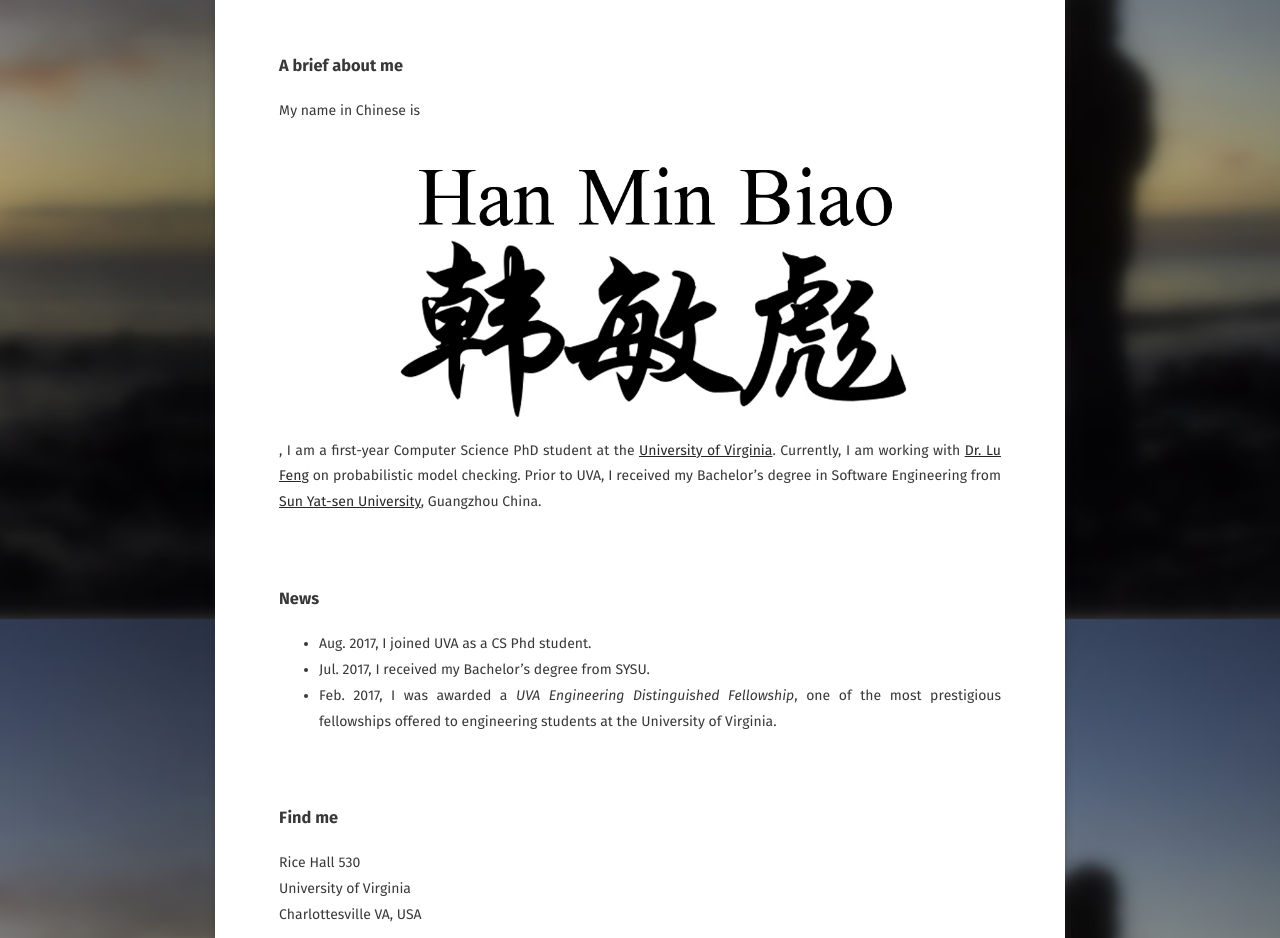
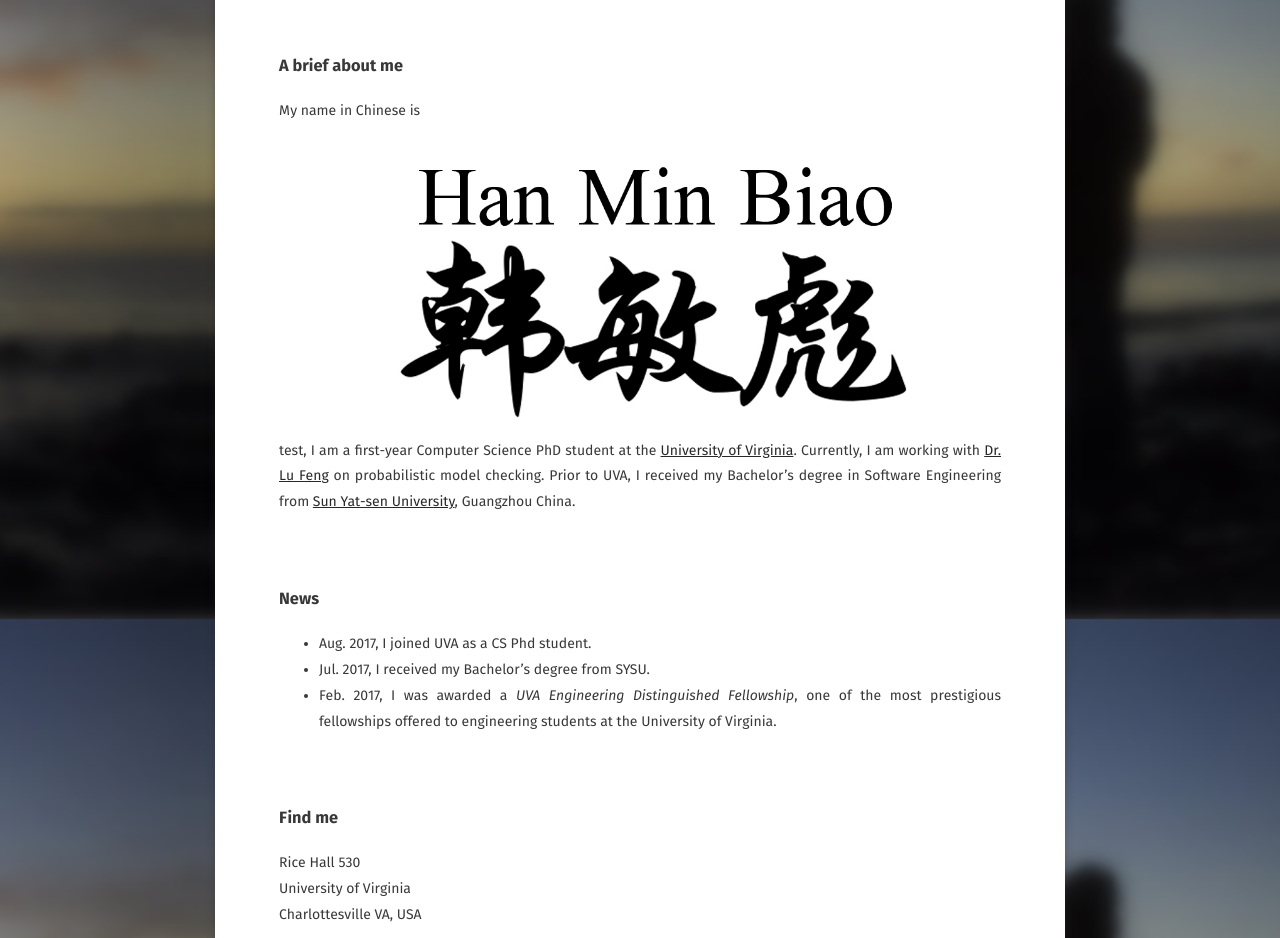
Before and after one commit to FrancisDavis/FrancisDavis.github.io, a Jekyll site: the page built from about/index.md, in a window 1280 px wide, cut to the strip 281-1219 px from the top of the page. Built offline with Jekyll 4.4.1, drawn with Linux system fonts in a browser that asks for light colours; some web fonts are replaced.

Commit message:
Update index.md

```diff
--- a/about/index.md
+++ b/about/index.md
@@ -7,7 +7,7 @@ comments: false
 ---
 
 ### A brief about me
-My name in Chinese is <img src ="name.jpg" width="57" height="25" />, I am a first-year Computer Science PhD student at the [University of Virginia](http://www.virginia.edu/). Currently, I am working with [Dr. Lu Feng](http://www.cs.virginia.edu/~lufeng/index.html) on probabilistic model checking. Prior to UVA, I received my Bachelor's degree in Software Engineering from [Sun Yat-sen University](http://www.sysu.edu.cn/2012/en/index.htm), Guangzhou China.
+My name in Chinese is <img src ="name.jpg" width="57" height="25" /> test, I am a first-year Computer Science PhD student at the [University of Virginia](http://www.virginia.edu/). Currently, I am working with [Dr. Lu Feng](http://www.cs.virginia.edu/~lufeng/index.html) on probabilistic model checking. Prior to UVA, I received my Bachelor's degree in Software Engineering from [Sun Yat-sen University](http://www.sysu.edu.cn/2012/en/index.htm), Guangzhou China.
 <br>
 <br>
 <br>
```
